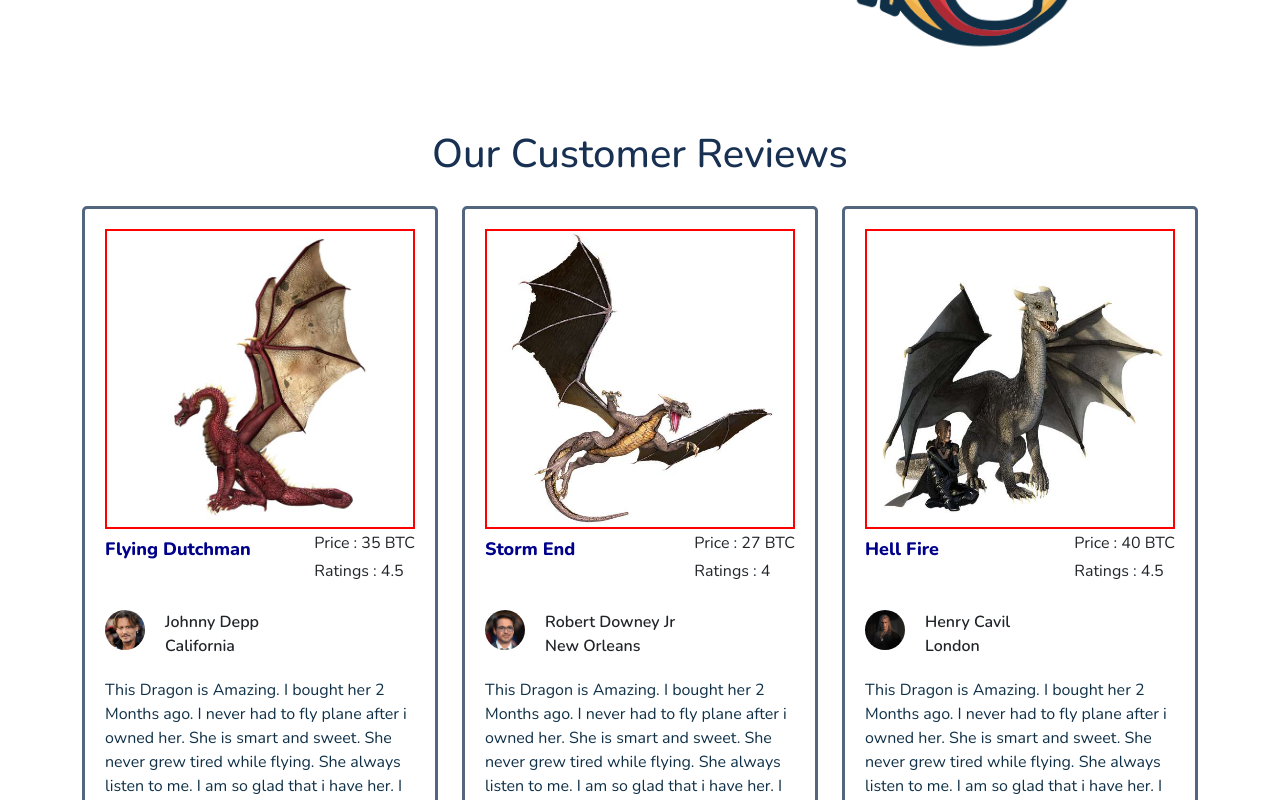
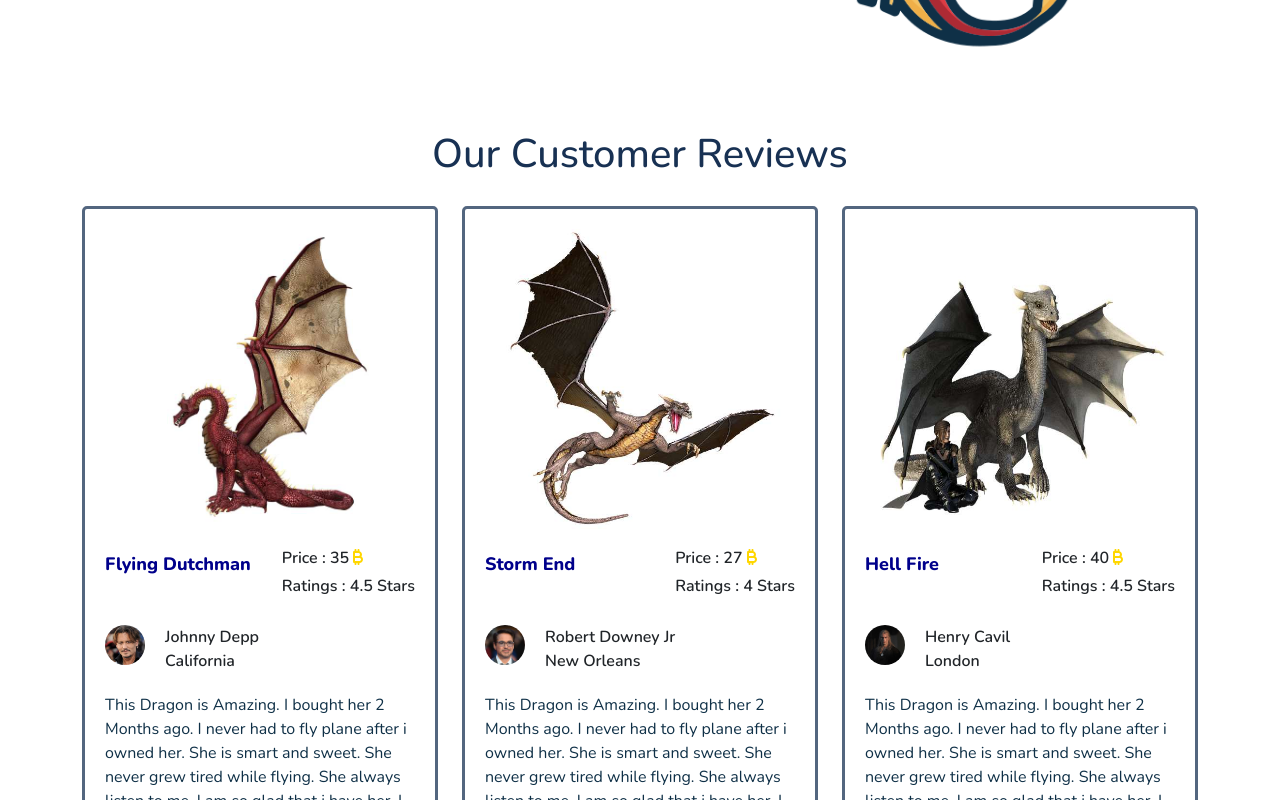
Before and after one commit to shafik720/assignment-9-react-router, a React (Create React App) app: page / in a window 1280 px wide. Shown: the part 546-1346 px from the top of the page. Built offline with nearby package versions, Linux system fonts and the light colour scheme.

Commit message:
product on review page adding

```diff
--- a/src/Components/Review/Review.css
+++ b/src/Components/Review/Review.css
@@ -39,7 +39,6 @@
     margin-bottom: 25px;
 }
 .productCard-top{
-    border: 2px solid red;
     width: 100%;
     height: 300px;
     overflow: hidden;
@@ -53,6 +52,7 @@
     display: flex;
     justify-content: space-between;
     align-items: center;
+    margin-top: 15px;
 }
 .details-left p{
     font-weight: 800;
@@ -60,6 +60,11 @@
     color: darkblue;
 }
 .details-right p{
+    font-weight: 600;
+    font-size: 16px;
     margin: 0;
     padding: 2px 0;
 }
+.details-right span{
+    color: gold;
+}
--- a/src/Components/Review/Review.js
+++ b/src/Components/Review/Review.js
@@ -1,5 +1,9 @@
 import React from 'react';
 import './Review.css';
+import { FontAwesomeIcon } from '@fortawesome/react-fontawesome';
+import { faBitcoinSign, faStar } from '@fortawesome/free-solid-svg-icons';
+
+
 
 const Review = (props) => {
     const{ img, userName, location, profession, comments, dragonName, imgSrc, price, ratings} = props.index;
@@ -16,8 +20,8 @@ const Review = (props) => {
                             <p>{dragonName}</p>
                         </div>
                         <div className="details-right">
-                            <p>Price : {price} BTC </p>
-                            <p>Ratings : {ratings} </p>
+                            <p>Price : {price} <span><FontAwesomeIcon icon={faBitcoinSign} /></span> </p>
+                            <p>Ratings : {ratings} Stars</p>
                         </div>
                     </div>
                 </div>
```
